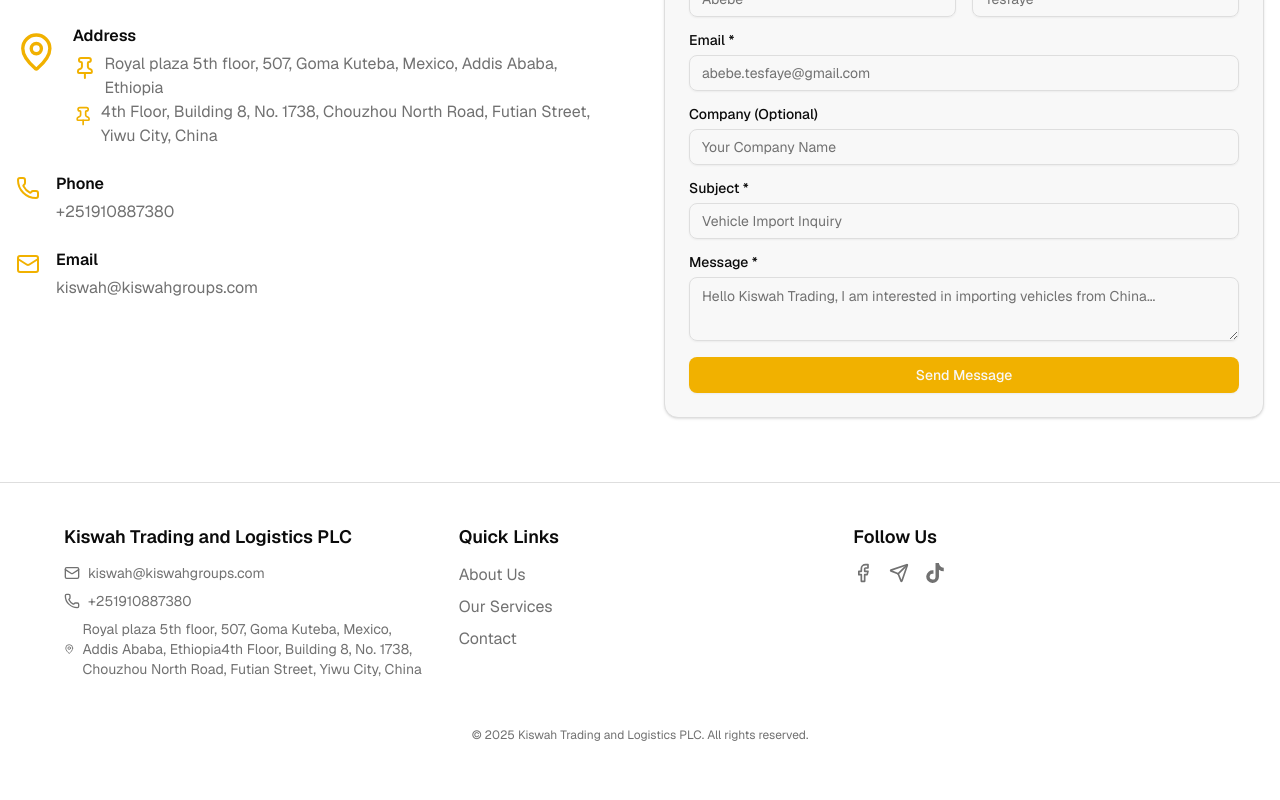
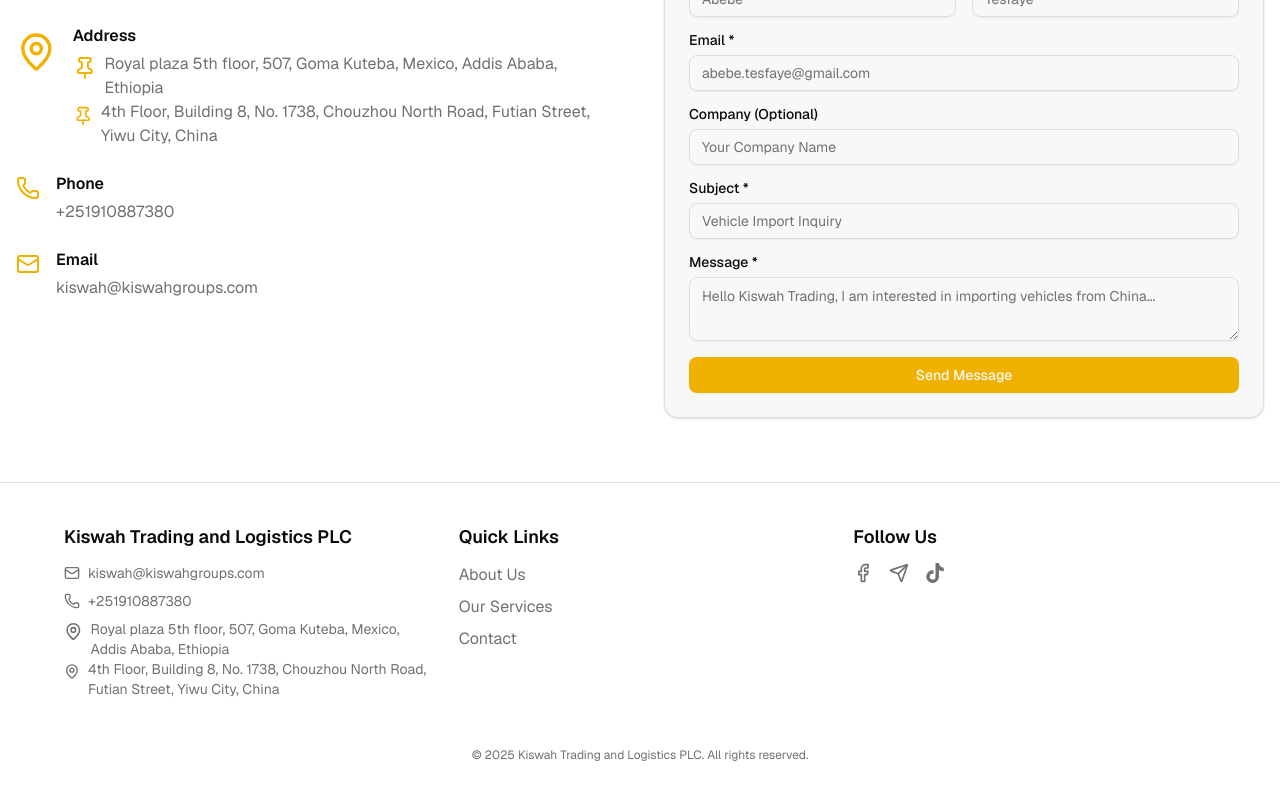
Before and after one commit to Amenti-K/kiswah, a Next.js app: page / in a window 1280 px wide. Shown: the part 2162-2962 px from the top of the page. Built offline with nearby package versions, Linux system fonts and the light colour scheme; no server answers.

Commit message:
refactored footer address, and HTML structure.

```diff
--- a/src/app/(public)/contact/page.tsx
+++ b/src/app/(public)/contact/page.tsx
@@ -65,14 +65,14 @@ const Contact = () => {
                 <MapPin className="w-12 h-12 text-primary mt-1" />
                 <div>
                   <h3 className="font-semibold mb-1">Address</h3>
-                  <p className="text-muted-foreground">
+                  <div className="text-muted-foreground">
                     {companyInfoDefault?.address.map((address, index) => (
                       <div key={index} className="flex items-start space-x-2">
                         <Pin className="w-6 h-6 text-primary mt-1" />
                         <p>{address}</p>
                       </div>
                     ))}
-                  </p>
+                  </div>
                 </div>
               </div>
               <div className="flex items-start space-x-4">
--- a/src/components/layout/Footer.tsx
+++ b/src/components/layout/Footer.tsx
@@ -1,4 +1,4 @@
-import { Mail, Phone, MapPin } from "lucide-react";
+import { Mail, Phone, MapPin, Pin } from "lucide-react";
 import { companyInfoDefault } from "@/lib/data";
 import SocialLinksList from "@/components/SocialLInks";
 import Link from "next/link";
@@ -31,9 +31,17 @@ export function Footer() {
                 <span>{companyInfoDefault.contactPhone}</span>
               </li>
             )}
-            {companyInfoDefault?.address && (
+            {companyInfoDefault?.address.length > 0 && (
               <li className="flex items-center gap-2">
-                <MapPin size={30} /> <span>{companyInfoDefault.address}</span>
+                <div className="text-muted-foreground">
+                  {companyInfoDefault?.address.map((address, index) => (
+                    <div key={index} className="flex items-start space-x-2">
+                      <MapPin size={25} />
+                      {/* <Pin className="w-6 h-6 text-primary mt-1" /> */}
+                      <p>{address}</p>
+                    </div>
+                  ))}
+                </div>
               </li>
             )}
           </ul>
--- a/src/components/sections/home/ContactPreview.tsx
+++ b/src/components/sections/home/ContactPreview.tsx
@@ -25,14 +25,14 @@ export const ContactPreview = () => {
               <MapPin className="w-12 h-12 text-primary mt-1" />
               <div>
                 <h3 className="font-semibold mb-1">Address</h3>
-                <p className="text-muted-foreground">
+                <div className="text-muted-foreground">
                   {companyInfoDefault?.address.map((address, index) => (
                     <div key={index} className="flex items-start space-x-2">
                       <Pin className="w-6 h-6 text-primary mt-1" />
                       <p>{address}</p>
                     </div>
                   ))}
-                </p>
+                </div>
               </div>
             </div>
             <div className="flex items-start space-x-4">
```
